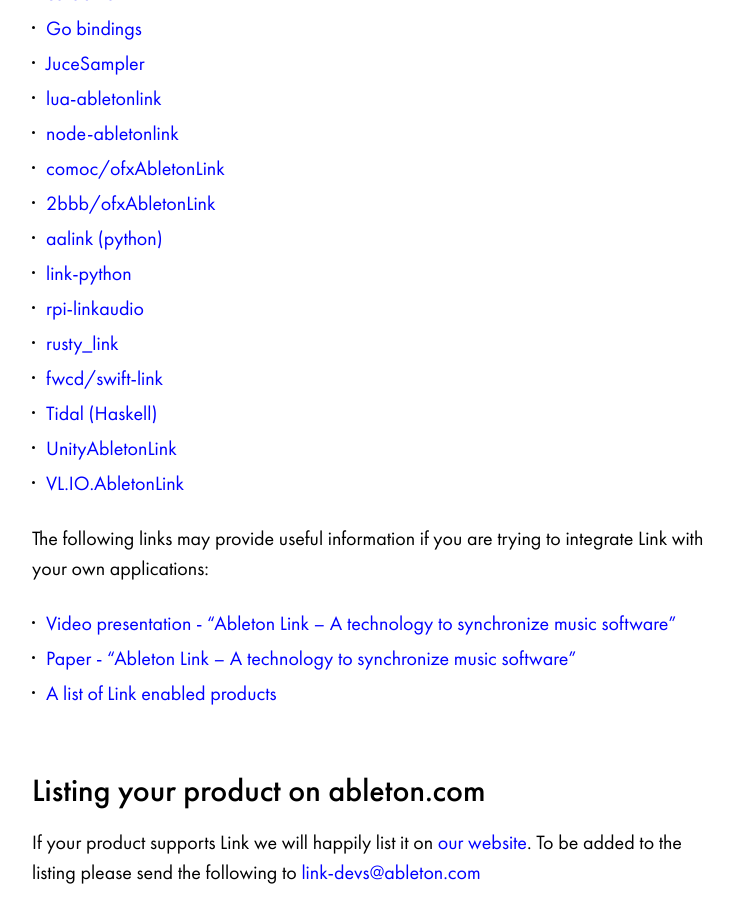
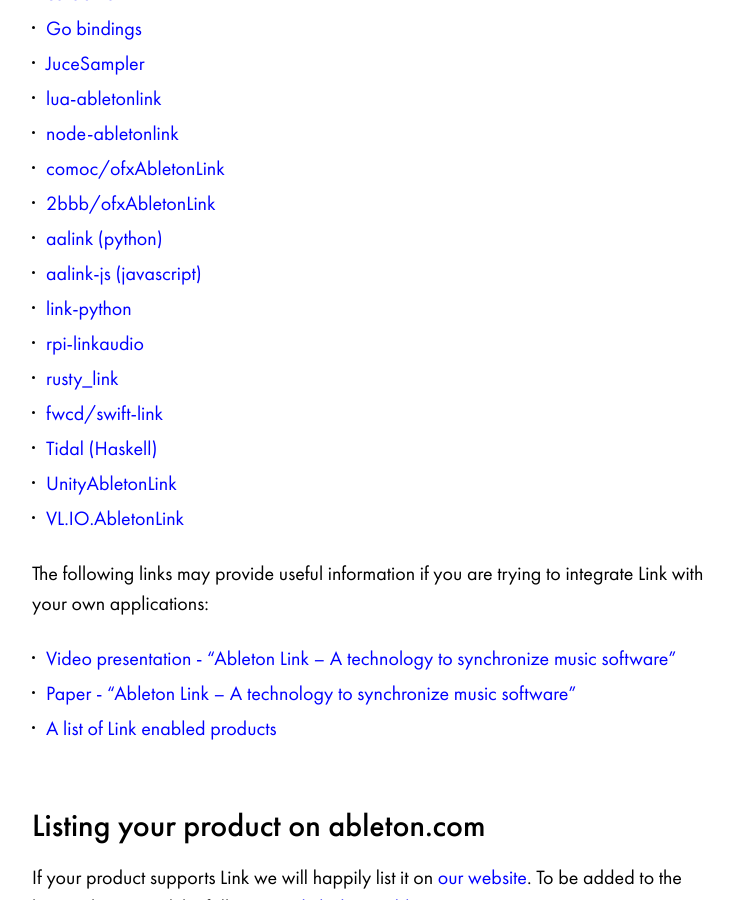
Before and after one commit to Ableton/ableton.github.io, a Jekyll site: the page built from link/index.md, in a window 1280 px wide and 900 px high, scrolled down 8951 px. Shown: the whole window, without its empty margins (268-1001 px from the left). Built offline with Jekyll 4.4.1, drawn with Linux system fonts in a browser that asks for light colours.

Commit message:
Add aalink-js to Link resources

```diff
--- a/link/index.md
+++ b/link/index.md
@@ -308,6 +308,7 @@ If you are missing a repository in this list please open a pull request or mail
 - [comoc/ofxAbletonLink](https://github.com/comoc/ofxAbletonLink)
 - [2bbb/ofxAbletonLink](https://github.com/2bbb/ofxAbletonLink)
 - [aalink (python)](https://github.com/artfwo/aalink)
+- [aalink-js (javascript)](https://github.com/artfwo/aalink-js)
 - [link-python](https://github.com/gonzaloflirt/link-python)
 - [rpi-linkaudio](https://github.com/ty-art-ty/rpi-linkaudio)
 - [rusty_link](https://crates.io/crates/rusty_link)
```
